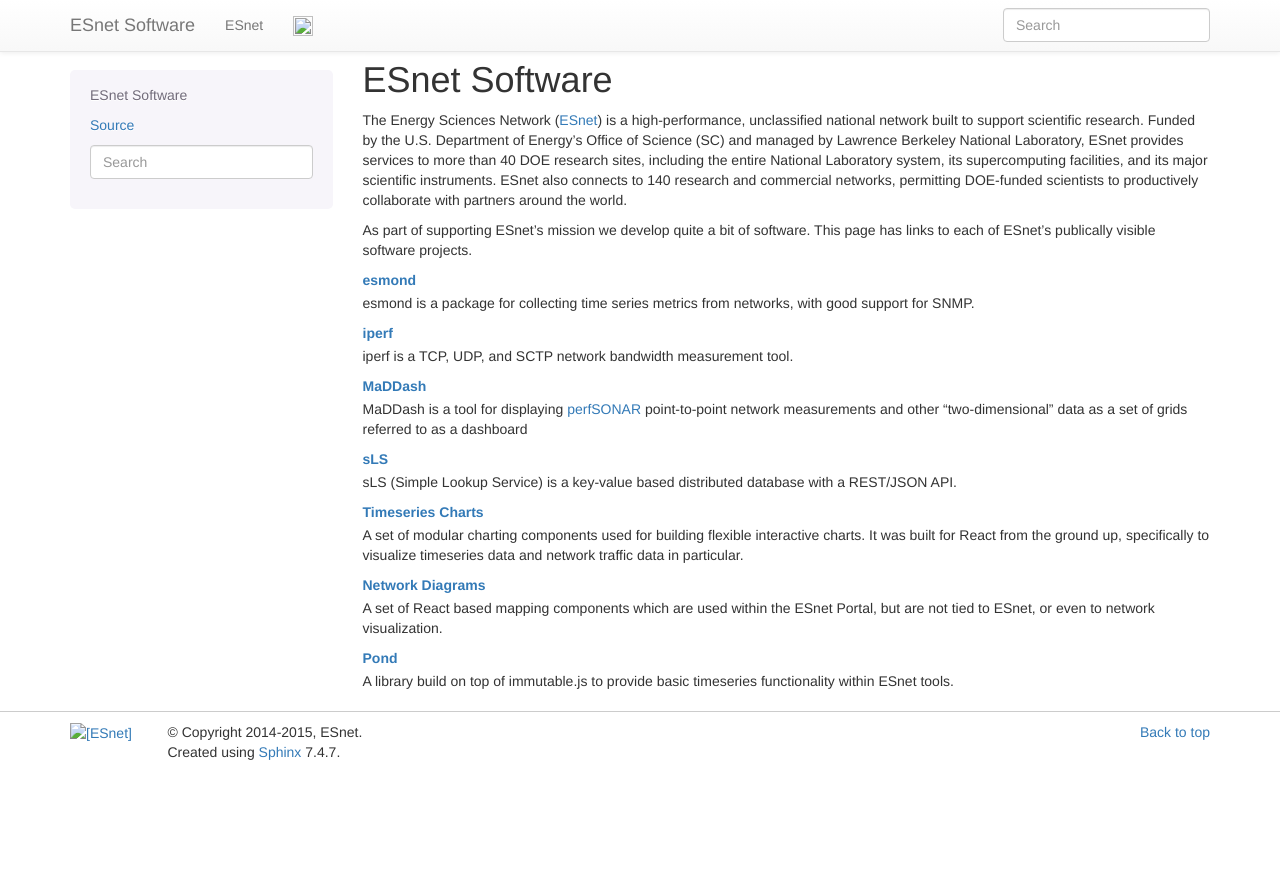
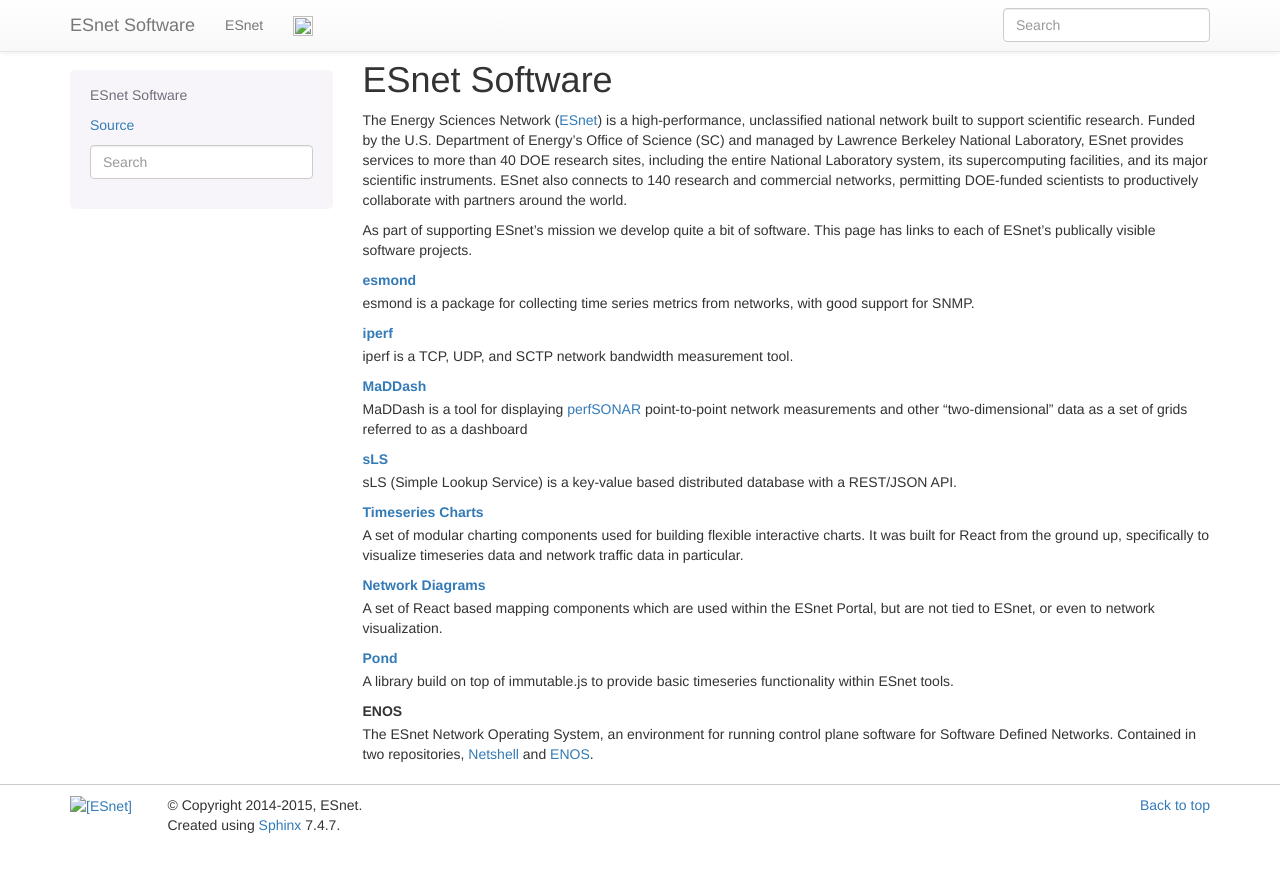
Before and after one commit to safaci2000/esnet.github.io, a Sphinx documentation site: the page built from docs/index.rst, in a window 1280 px wide. Shown: the top 872 px of the page. Built offline with Sphinx 7.4.7, drawn with Linux system fonts in a browser that asks for light colours; nearby versions of some CDN libraries; library files that are not in the unit come from our copies.

Commit message:
Add ENOS.

```diff
--- a/docs/index.rst
+++ b/docs/index.rst
@@ -40,6 +40,11 @@
 Pond_
     A library build on top of immutable.js to provide basic timeseries functionality within ESnet tools.
 
+ENOS
+    The ESnet Network Operating System, an environment for running
+    control plane software for Software Defined Networks.  Contained
+    in two repositories, Netshell_ and ENOS_.
+
 .. _ESnet: http://www.es.net/
 .. _esmond: http://software.es.net/esmond/
 .. _iperf: http://software.es.net/iperf/
@@ -49,5 +54,7 @@
 .. _Timeseries Charts: http://software.es.net/react-timeseries-charts/
 .. _Network Diagrams: http://software.es.net/react-network-diagrams/
 .. _Pond: http://software.es.net/pond/
+.. _Netshell: https://github.com/esnet/netshell
+.. _ENOS: https://github.com/esnet/enos
 .. toctree::
    :maxdepth: 2
```
